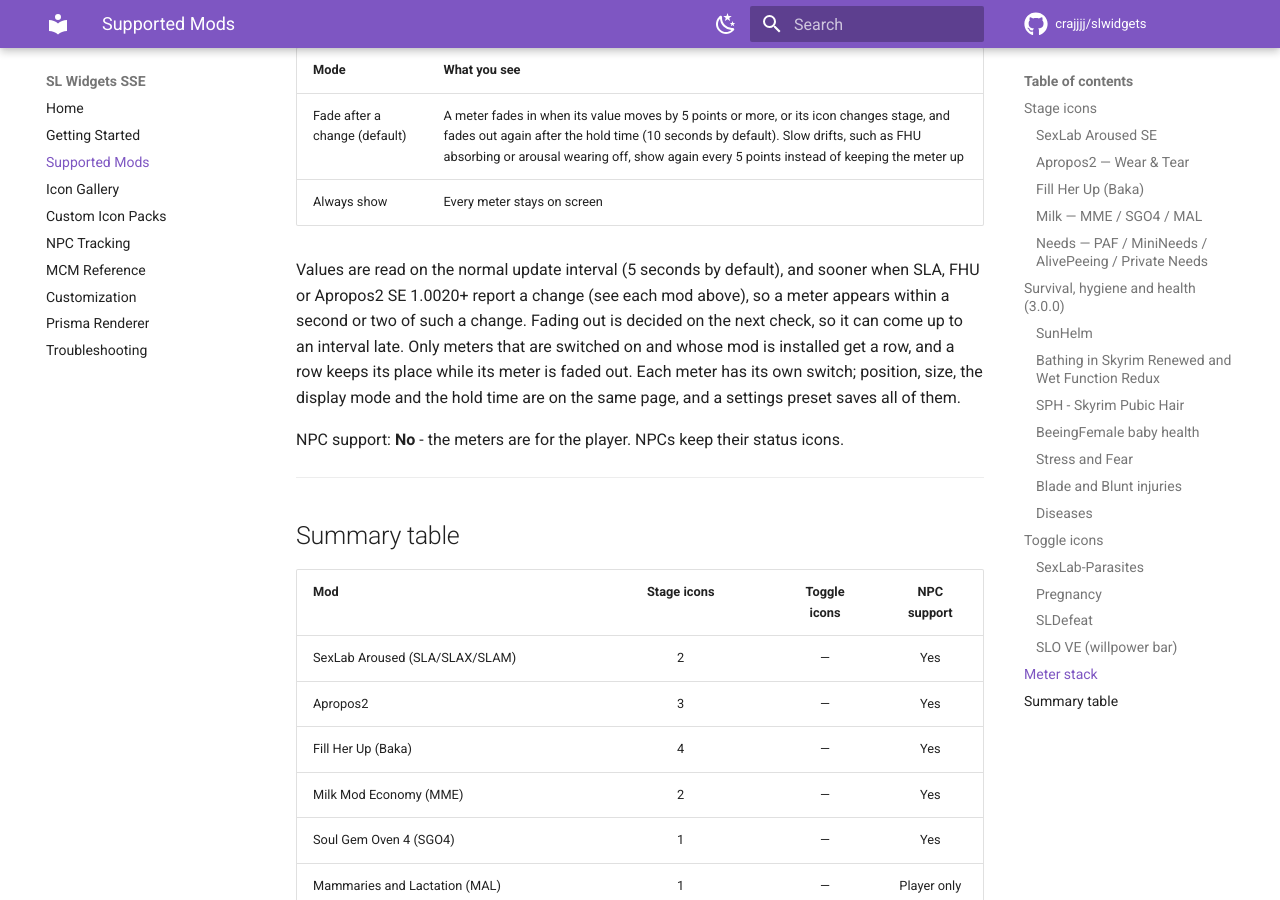
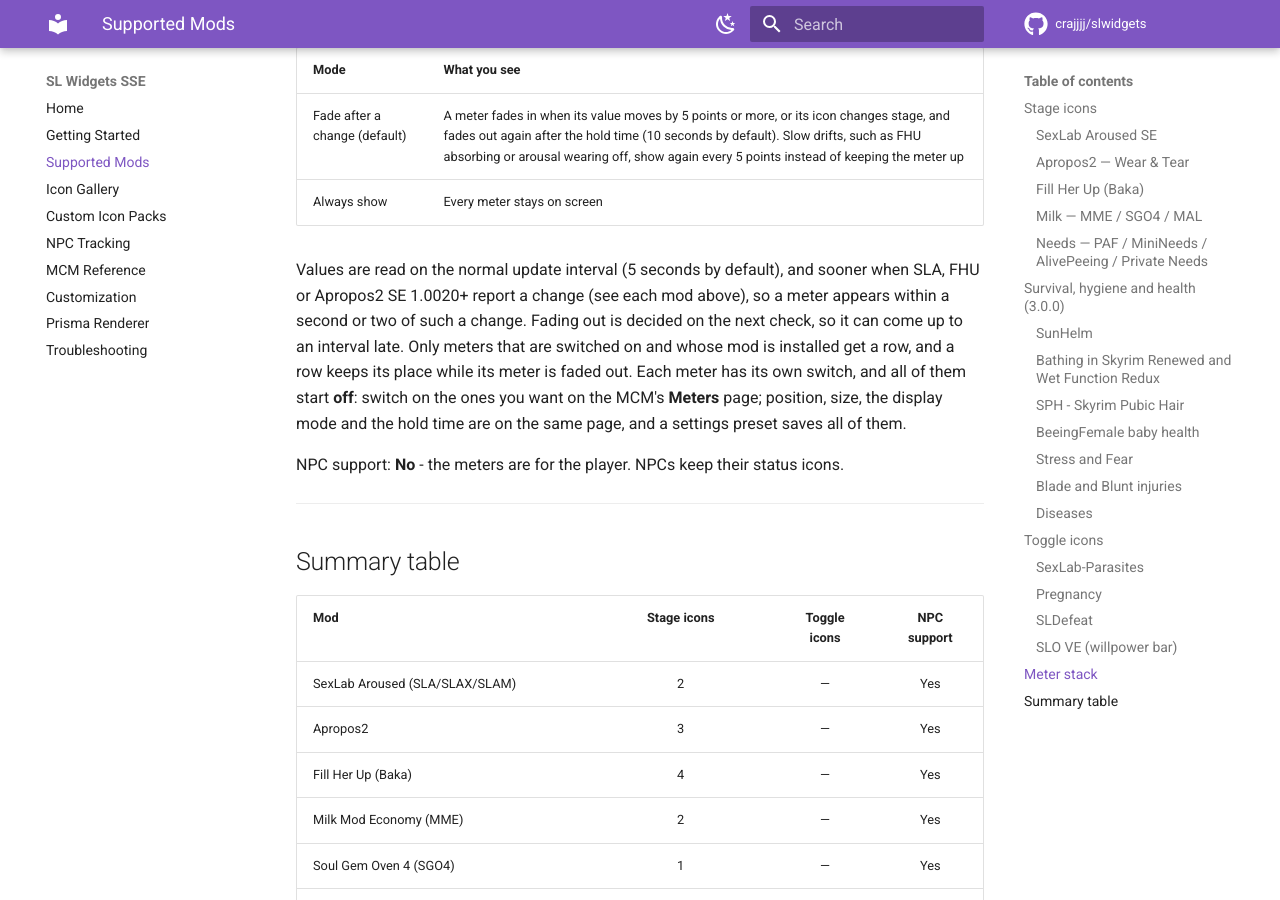
Before and after one commit to crajjjj/slwidgets, an MkDocs documentation site: the page built from docs/supported-mods.md, in a window 1280 px wide and 900 px high, scrolled down 8501 px. Built offline with MkDocs 1.6.1 and Material for MkDocs 9.7.7, drawn with Linux system fonts in a browser that asks for light colours; comment, search, counter and statistics services are not loaded.

Commit message:
3.0.0: meters start switched off

```diff
--- a/docs/supported-mods.md
+++ b/docs/supported-mods.md
@@ -274,7 +274,7 @@
 | Fade after a change (default) | A meter fades in when its value moves by 5 points or more, or its icon changes stage, and fades out again after the hold time (10 seconds by default). Slow drifts, such as FHU absorbing or arousal wearing off, show again every 5 points instead of keeping the meter up |
 | Always show | Every meter stays on screen |
 
-Values are read on the normal update interval (5 seconds by default), and sooner when SLA, FHU or Apropos2 SE 1.0020+ report a change (see each mod above), so a meter appears within a second or two of such a change. Fading out is decided on the next check, so it can come up to an interval late. Only meters that are switched on and whose mod is installed get a row, and a row keeps its place while its meter is faded out. Each meter has its own switch; position, size, the display mode and the hold time are on the same page, and a settings preset saves all of them.
+Values are read on the normal update interval (5 seconds by default), and sooner when SLA, FHU or Apropos2 SE 1.0020+ report a change (see each mod above), so a meter appears within a second or two of such a change. Fading out is decided on the next check, so it can come up to an interval late. Only meters that are switched on and whose mod is installed get a row, and a row keeps its place while its meter is faded out. Each meter has its own switch, and all of them start **off**: switch on the ones you want on the MCM's **Meters** page; position, size, the display mode and the hold time are on the same page, and a settings preset saves all of them.
 
 NPC support: **No** - the meters are for the player. NPCs keep their status icons.
 
```
Also changed, not shown: CLAUDE.md (+1 -1 lines), 2 other files.
